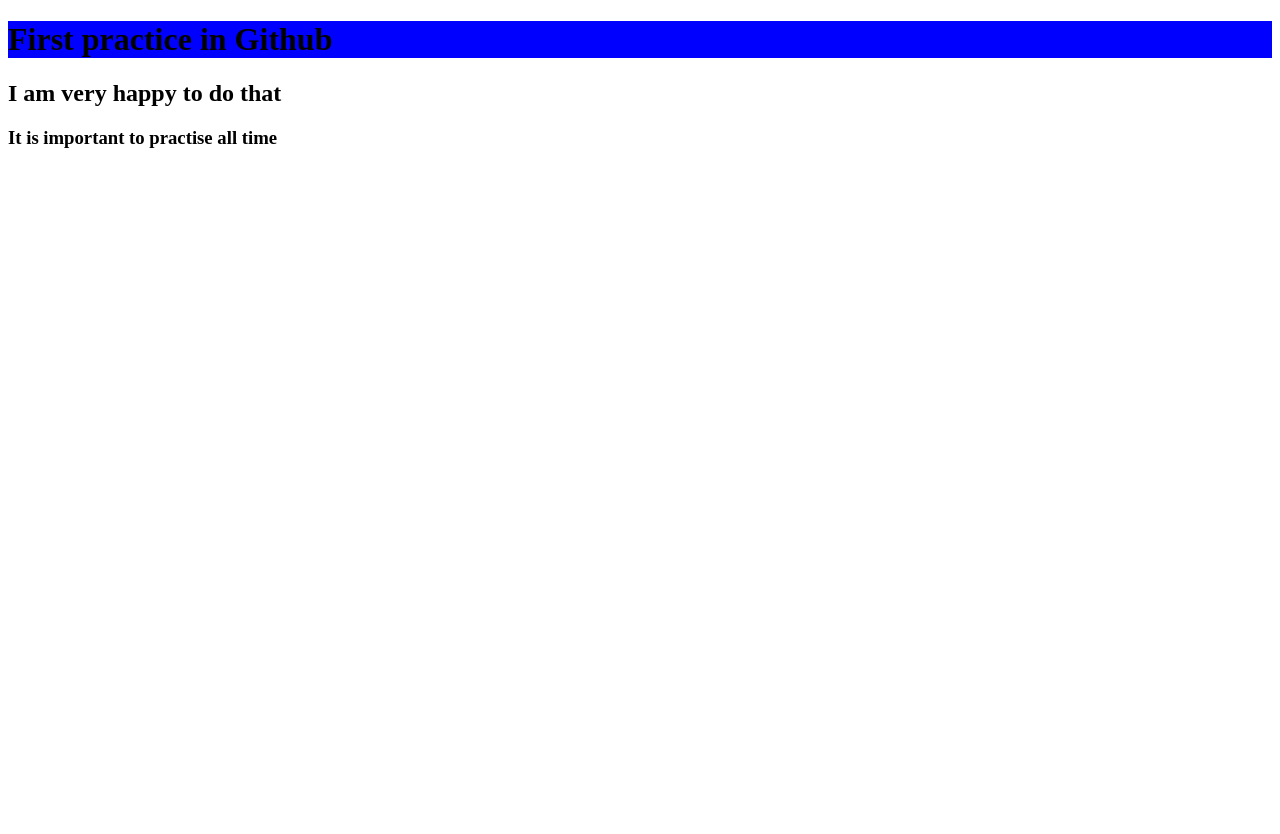
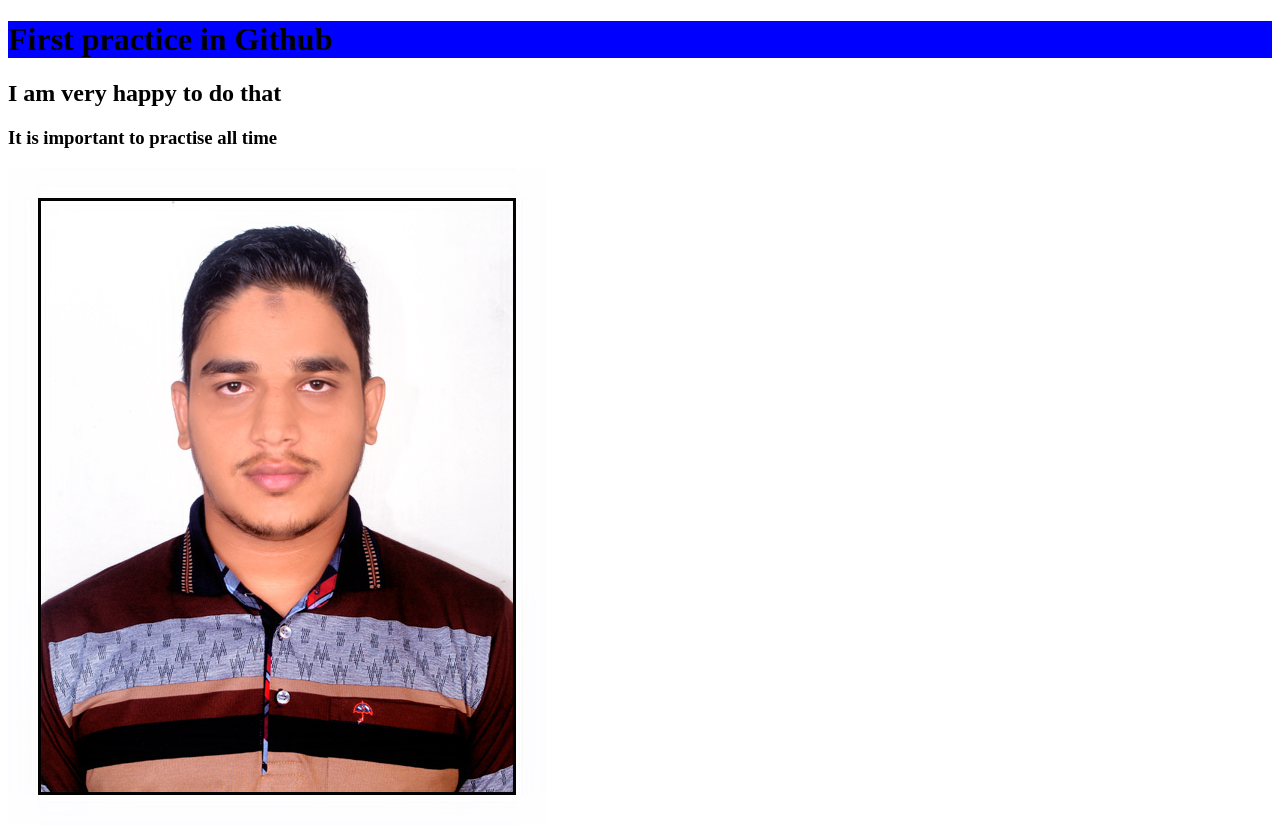
Before and after one commit to Mahmudul-Hasan-Numan/beginning-repo, a plain HTML site: page index.html in a window 1280 px wide. Before the commit the page ends 800 px from the top, so only its background shows below. Drawn offline with Linux system fonts and the light colour scheme.

Commit message:
image added

```diff
--- a/index.html
+++ b/index.html
@@ -10,6 +10,8 @@
 <h1>First practice in Github</h1>
 <h2>I am very happy to do that</h2>
 <h3>It is important to practise all time</h3>
+<img src="pp.JPG" alt="">
+
 <body>
 
 </body>
```
Also changed, not shown: pp.JPG (added).
